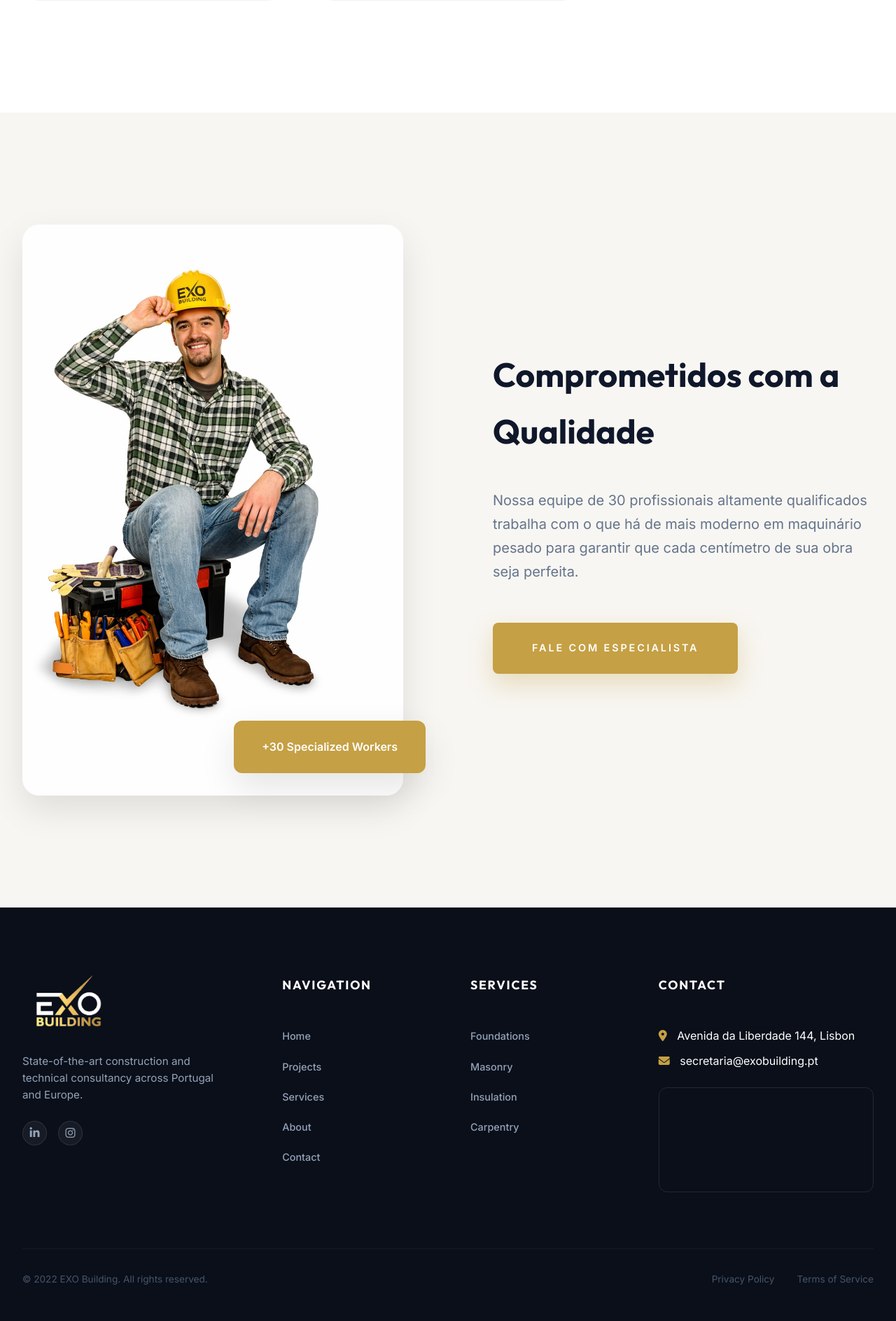
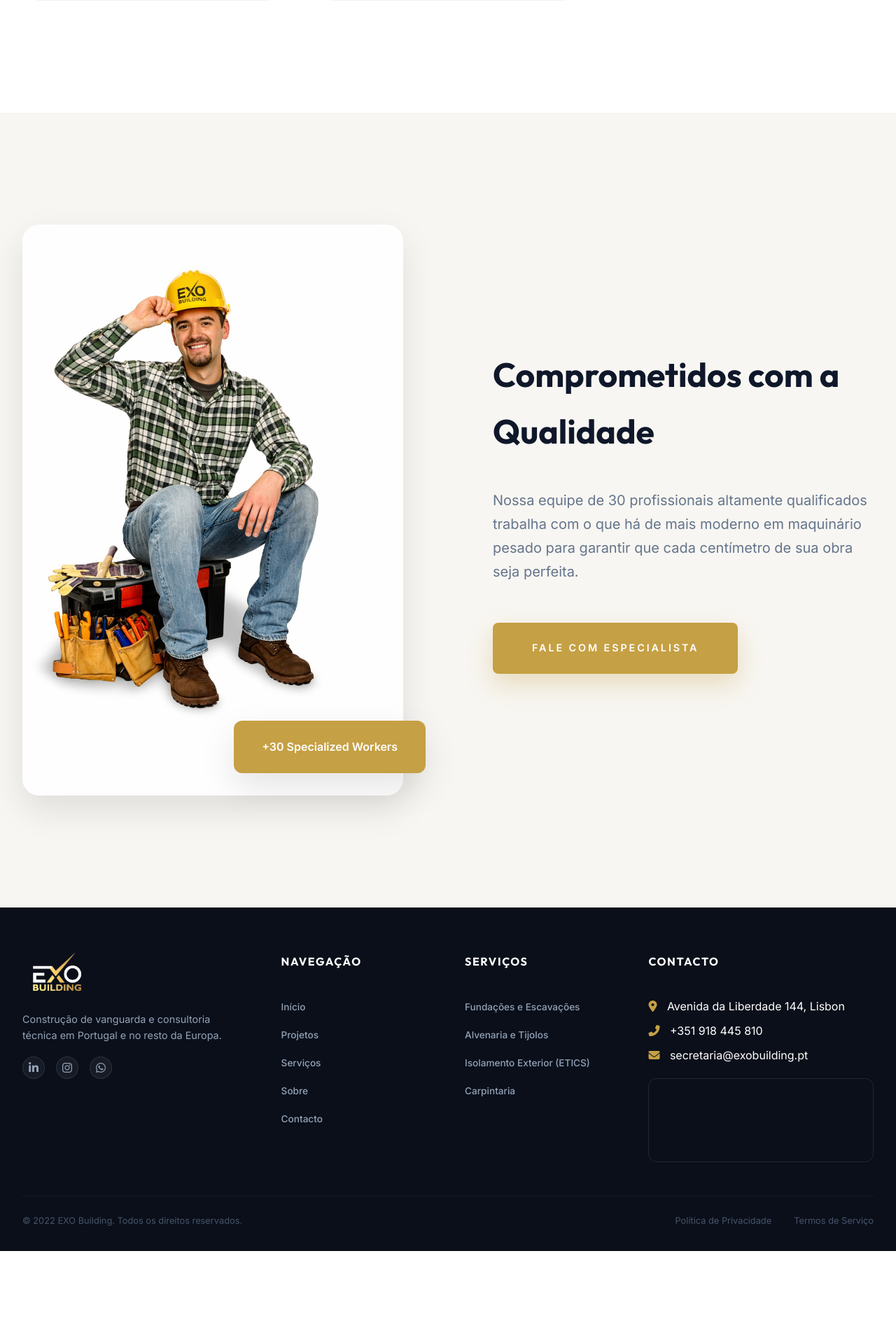
Before and after one commit to JUHI24109/Exo-building, a PHP site: page /services.html in a window 1280 px wide. Shown: the part 3160-5048 px from the top of the page at 70% size. After the commit the page ends 4948 px from the top, so only its background shows below. Run offline with PHP 8.4, Linux system fonts and the light colour scheme; a map, chart or similar area stays blank; grey boxes are pictures that could not be loaded.

Commit message:
Standardized global footer: reduced size and padding for professional look, synchronized technical services, and integrated official mobile number (+351 918 445 810) across all pages

```diff
--- a/script.js
+++ b/script.js
@@ -50,6 +50,10 @@ const translations = {
         serv_pr_p: "Rebocos lisos e sistemas de estuque avançados para um acabamento arquitetónico impecável.",
         serv_et_t: "Isolamento Exterior (ETICS)",
         serv_et_p: "Sistemas avançados de isolamento térmico para melhorar a eficiência energética e a longevidade do edifício.",
+        f_nav: "Navegação",
+        f_serv: "Serviços",
+        privacy: "Política de Privacidade",
+        terms: "Termos de Serviço",
         contact_title: "Entre em Contacto",
         contact_subtitle: "Contacte a nossa equipa para consultoria técnica ou consultas de projetos.",
         office_title: "Escritório de Lisboa",
@@ -113,6 +117,10 @@ const translations = {
         serv_pr_p: "Smooth rendering and advanced plastering systems for a flawless, high-end architectural finish.",
         serv_et_t: "Exterior Insulation (ETICS)",
         serv_et_p: "Advanced thermal insulation systems to enhance energy efficiency and building longevity.",
+        f_nav: "Navigation",
+        f_serv: "Services",
+        privacy: "Privacy Policy",
+        terms: "Terms of Service",
         footer_brand: "State-of-the-art construction and technical consultancy across Portugal and Europe.",
         copyright: "© 2022 EXO Building. All rights reserved."
     },
--- a/services.html
+++ b/services.html
@@ -152,40 +152,42 @@
                 <!-- Col 1: Brand -->
                 <div class="footer-brand">
                     <img src="logo2.png" alt="EXO Building" class="footer-logo">
-                    <p>State-of-the-art construction and technical consultancy across Portugal and Europe.</p>
+                    <p data-i18n="footer_brand">Construção de vanguarda e consultoria técnica em Portugal e no resto da Europa.</p>
                     <div class="social-icons">
-                        <a href="#"><i class="fab fa-linkedin-in"></i></a>
-                        <a href="https://www.instagram.com/exobuilding/"><i class="fab fa-instagram"></i></a>
+                        <a href="#" target="_blank"><i class="fab fa-linkedin-in"></i></a>
+                        <a href="https://www.instagram.com/exobuilding/" target="_blank"><i class="fab fa-instagram"></i></a>
+                        <a href="https://wa.me/351918445810" target="_blank"><i class="fab fa-whatsapp"></i></a>
                     </div>
                 </div>
 
                 <!-- Col 2: Navigation -->
                 <div class="footer-col">
-                    <h4>Navigation</h4>
+                    <h4 data-i18n="f_nav">Navegação</h4>
                     <ul class="footer-links">
-                        <li><a href="index.html">Home</a></li>
-                        <li><a href="projects.html">Projects</a></li>
-                        <li><a href="services.html">Services</a></li>
-                        <li><a href="about.html">About</a></li>
-                        <li><a href="contact.html">Contact</a></li>
+                        <li><a href="index.html" data-i18n="nav_home">Home</a></li>
+                        <li><a href="projects.html" data-i18n="nav_projects">Projetos</a></li>
+                        <li><a href="services.html" data-i18n="nav_services">Serviços</a></li>
+                        <li><a href="about.html" data-i18n="nav_about">Sobre Nós</a></li>
+                        <li><a href="contact.html" data-i18n="nav_contact">Contacto</a></li>
                     </ul>
                 </div>
 
                 <!-- Col 3: Services -->
                 <div class="footer-col">
-                    <h4>Services</h4>
+                    <h4 data-i18n="f_serv">Serviços</h4>
                     <ul class="footer-links">
-                        <li><a href="services.html">Foundations</a></li>
-                        <li><a href="services.html">Masonry</a></li>
-                        <li><a href="services.html">Insulation</a></li>
-                        <li><a href="services.html">Carpentry</a></li>
+                        <li><a href="services.html" data-i18n="serv_f_t">Fundações</a></li>
+                        <li><a href="services.html" data-i18n="serv_m_t">Alvenaria</a></li>
+                        <li><a href="services.html" data-i18n="serv_et_t">Isolamento</a></li>
+                        <li><a href="services.html" data-i18n="serv_cr_t">Carpintaria</a></li>
                     </ul>
                 </div>
 
                 <!-- Col 4: Contact & Map -->
                 <div class="footer-col">
-                    <h4>Contact</h4>
+                    <h4 data-i18n="nav_contact">Contacto</h4>
                     <p style="margin-bottom: 0.5rem;"><i class="fas fa-map-marker-alt" style="color: var(--primary); margin-right: 10px;"></i> Avenida da Liberdade 144, Lisbon</p>
+                    <p style="margin-bottom: 0.5rem;"><i class="fas fa-phone-alt" style="color: var(--primary); margin-right: 10px;"></i> <a href="tel:+351918445810" style="color: inherit; text-decoration: none;">+351 918 445 810</a></p>
                     <p><i class="fas fa-envelope" style="color: var(--primary); margin-right: 10px;"></i> <a href="mailto:secretaria@exobuilding.pt" style="color: inherit; text-decoration: none;">secretaria@exobuilding.pt</a></p>
 
                     <div class="map-container">
@@ -195,10 +197,10 @@
             </div>
 
             <div class="footer-bottom">
-                <p>© 2022 EXO Building. All rights reserved.</p>
+                <p data-i18n="copyright">© 2022 EXO Building. Todos os direitos reservados.</p>
                 <div style="display: flex; gap: 2rem;">
-                    <a href="#" style="color: inherit; text-decoration: none;">Privacy Policy</a>
-                    <a href="#" style="color: inherit; text-decoration: none;">Terms of Service</a>
+                    <a href="#" style="color: inherit; text-decoration: none;" data-i18n="privacy">Política de Privacidade</a>
+                    <a href="#" style="color: inherit; text-decoration: none;" data-i18n="terms">Termos de Serviço</a>
                 </div>
             </div>
         </div>
--- a/style.css
+++ b/style.css
@@ -357,7 +357,7 @@ header.scrolled .logo img {
 footer {
     background: #0a0f1a;
     color: var(--white);
-    padding: 6rem 0 3rem;
+    padding: 4rem 0 2rem;
     position: relative;
     overflow: hidden;
 }
@@ -365,13 +365,13 @@ footer {
 .footer-grid {
     display: grid;
     grid-template-columns: 1.2fr 0.8fr 0.8fr 1.2fr;
-    gap: 4rem;
+    gap: 3rem;
 }
 
 .footer-brand .footer-logo {
-    height: 80px;
+    height: 60px;
     width: auto;
-    margin-bottom: 2rem;
+    margin-bottom: 1.5rem;
     transition: var(--transition);
     mix-blend-mode: lighten;
     filter: brightness(1.1);
@@ -383,7 +383,7 @@ footer {
 }
 
 .footer-brand p {
-    font-size: 0.95rem;
+    font-size: 0.9rem;
     color: #94a3b8;
     line-height: 1.6;
     max-width: 300px;
@@ -391,8 +391,8 @@ footer {
 
 .footer-col h4 {
     color: var(--white);
-    font-size: 1.1rem;
-    margin-bottom: 2rem;
+    font-size: 1rem;
+    margin-bottom: 1.5rem;
     position: relative;
     padding-bottom: 0.8rem;
     text-transform: uppercase;
@@ -400,11 +400,11 @@ footer {
 }
 
 .footer-links li {
-    margin-bottom: 1rem;
+    margin-bottom: 0.8rem;
 }
 
 .footer-links a {
-    font-size: 0.9rem;
+    font-size: 0.85rem;
 }
 
 .footer-links {
@@ -426,12 +426,12 @@ footer {
 .social-icons {
     display: flex;
     gap: 1rem;
-    margin-top: 1.5rem;
+    margin-top: 1.2rem;
 }
 
 .social-icons a {
-    width: 35px;
-    height: 35px;
+    width: 32px;
+    height: 32px;
     background: rgba(255, 255, 255, 0.05);
     display: flex;
     align-items: center;
@@ -450,11 +450,11 @@ footer {
 }
 
 .map-container {
-    height: 150px;
+    height: 120px;
     width: 100%;
     border-radius: var(--radius-sm);
     overflow: hidden;
-    margin-top: 1.5rem;
+    margin-top: 1.2rem;
     border: 1px solid rgba(255, 255, 255, 0.1);
 }
 
@@ -467,13 +467,13 @@ footer {
 
 .footer-bottom {
     border-top: 1px solid rgba(255, 255, 255, 0.05);
-    margin-top: 5rem;
-    padding-top: 2rem;
+    margin-top: 3rem;
+    padding-top: 1.5rem;
     display: flex;
     justify-content: space-between;
     align-items: center;
     color: #475569;
-    font-size: 0.85rem;
+    font-size: 0.8rem;
 }
 .lightbox {
     position: fixed;
```
Also changed, not shown: about.html (+21 -19 lines), contact.html (+20 -18 lines), index.html (+18 -16 lines), projects.html (+20 -18 lines).
